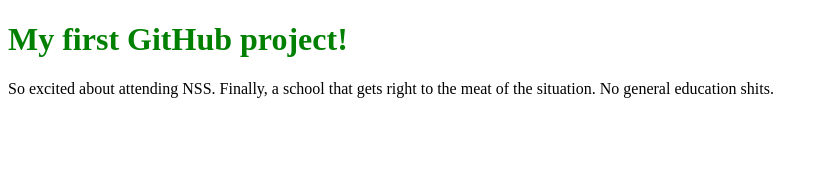
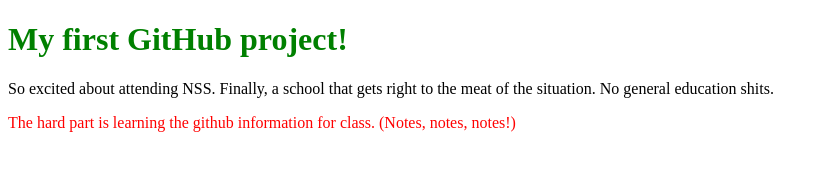
Before and after one commit to youngdot/github101_C28, a plain HTML site: page index.html in a window 1280 px wide. Shown: the whole page, without its empty margins (0-828 px from the left). Drawn offline with Linux system fonts and the light colour scheme.

Commit message:
added a p tag and a class in the css

```diff
--- a/index.html
+++ b/index.html
@@ -10,6 +10,12 @@
 <body>
     <h1 class="">My first GitHub project!</h1>
 
-    <p>So excited about attending NSS. Finally, a school that gets right to the meat of the situation. No general education shits.</p>
+    <header>
+        <p>So excited about attending NSS. Finally, a school that gets right to the meat of the situation. No general education shits.</p>
+    </header>
+
+    <section>
+        <p class="tough">The hard part is learning the github information for class. (Notes, notes, notes!)</p>
+    </section>
 </body>
 </html>
--- a/main.css
+++ b/main.css
@@ -1,3 +1,7 @@
 h1 {
     color: green;
 }
+
+.tough {
+    color: red;
+}
```
